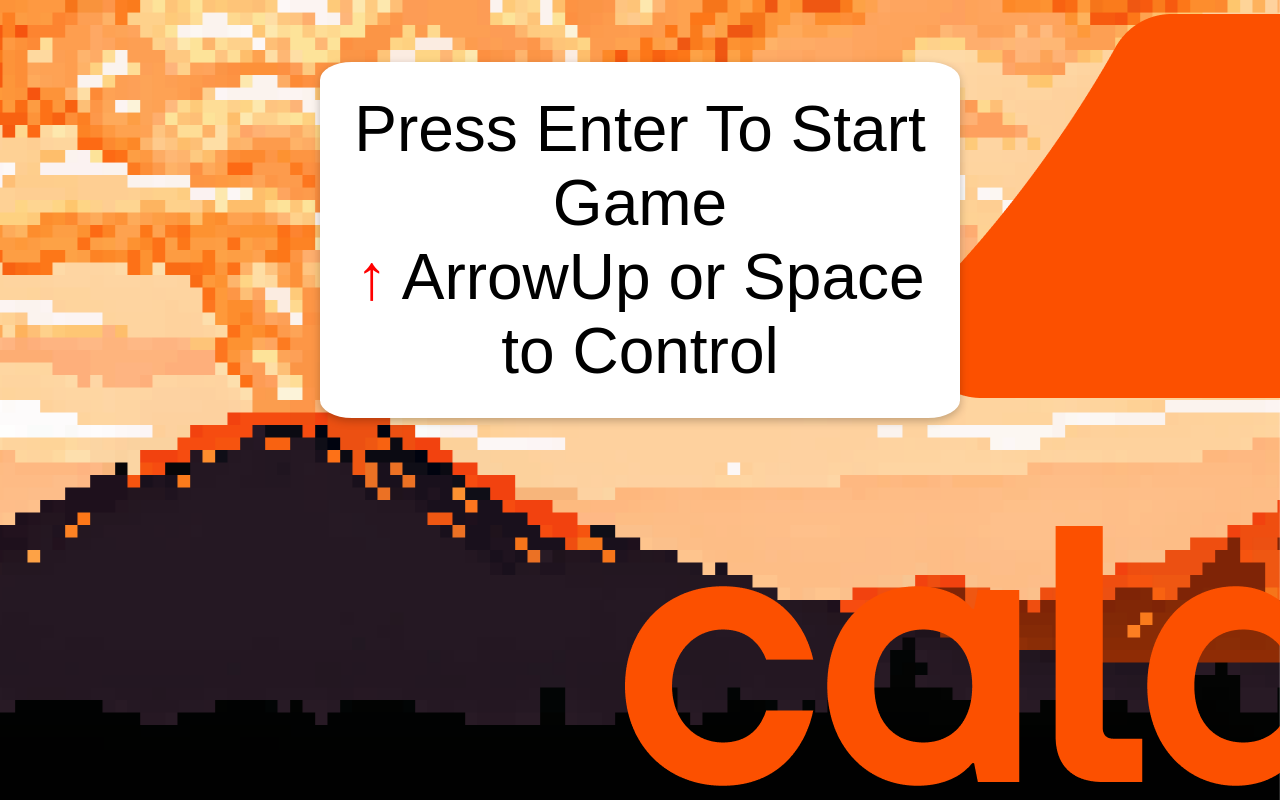
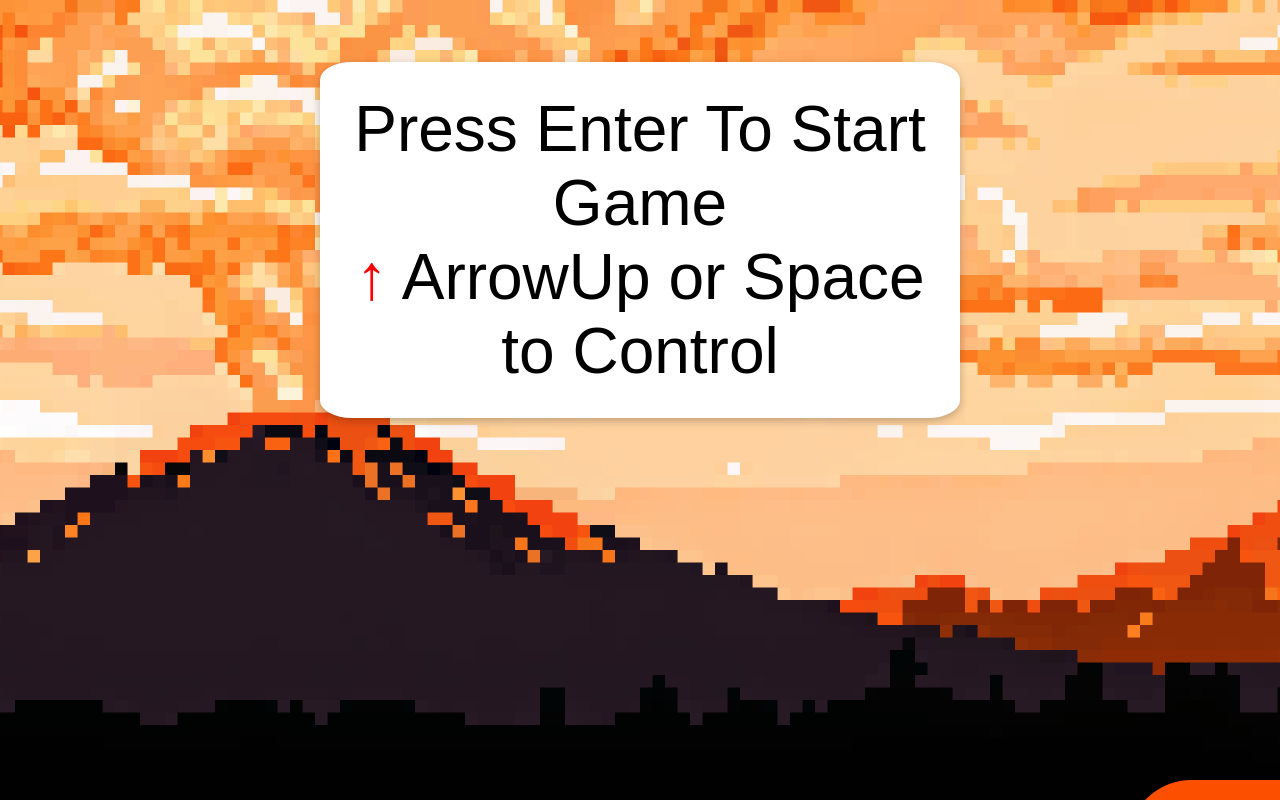
Before and after one commit to onviserr/calderabird, a plain HTML site: page index.html in a window 1280 px wide. Shown: the top 800 px of the page. Drawn offline with Linux system fonts and the light colour scheme.

Commit message:
Update style.css

```diff
--- a/style.css
+++ b/style.css
@@ -45,8 +45,8 @@
     bottom: 0%;
     left: 50%;
     transform: translateX(-50%); /* add this to center the logo horizontally */
-    width: 50px; /* reduce the width of the logo */
-    height: auto; /* maintain the aspect ratio */
+    width: 10px; /* reduce the width of the logo */
+    height: 10px; /* maintain the aspect ratio */
     margin: 10px; /* add a margin around the logo */
 }
 .messageStyle{
```
